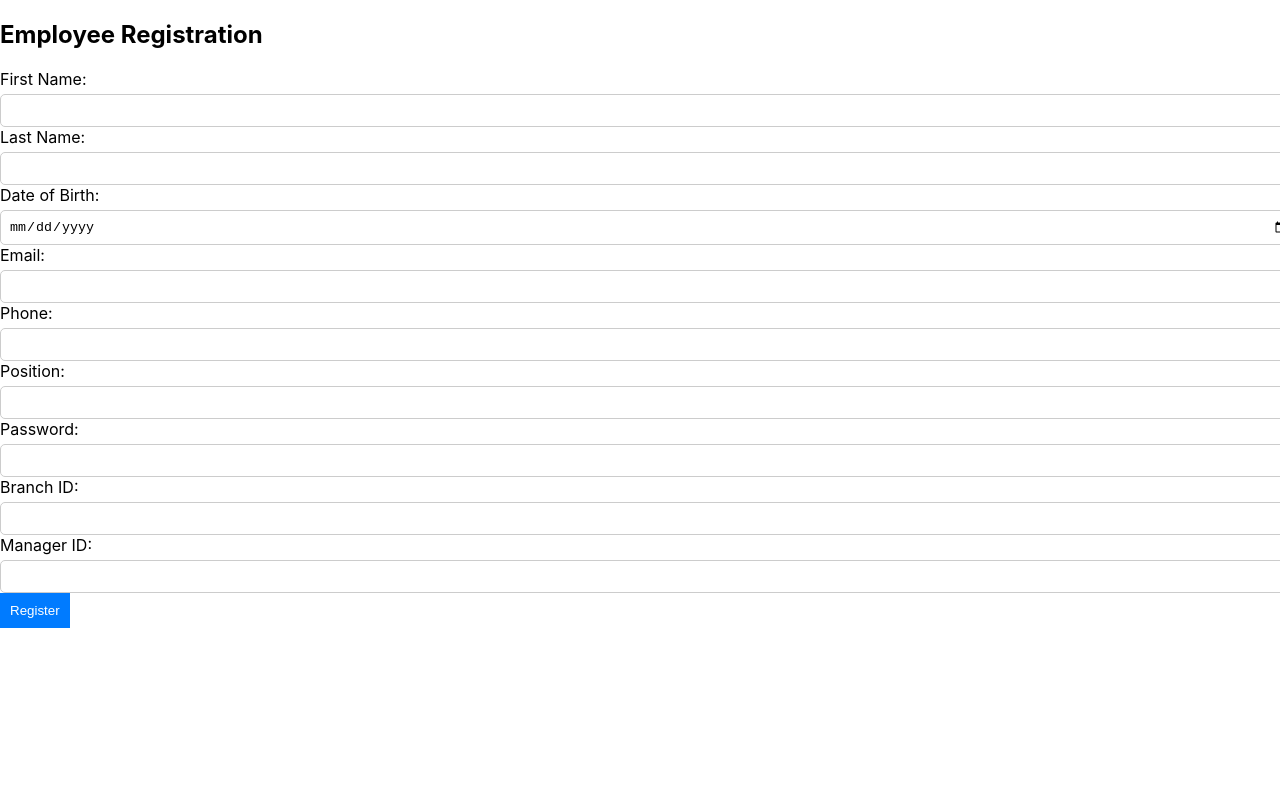
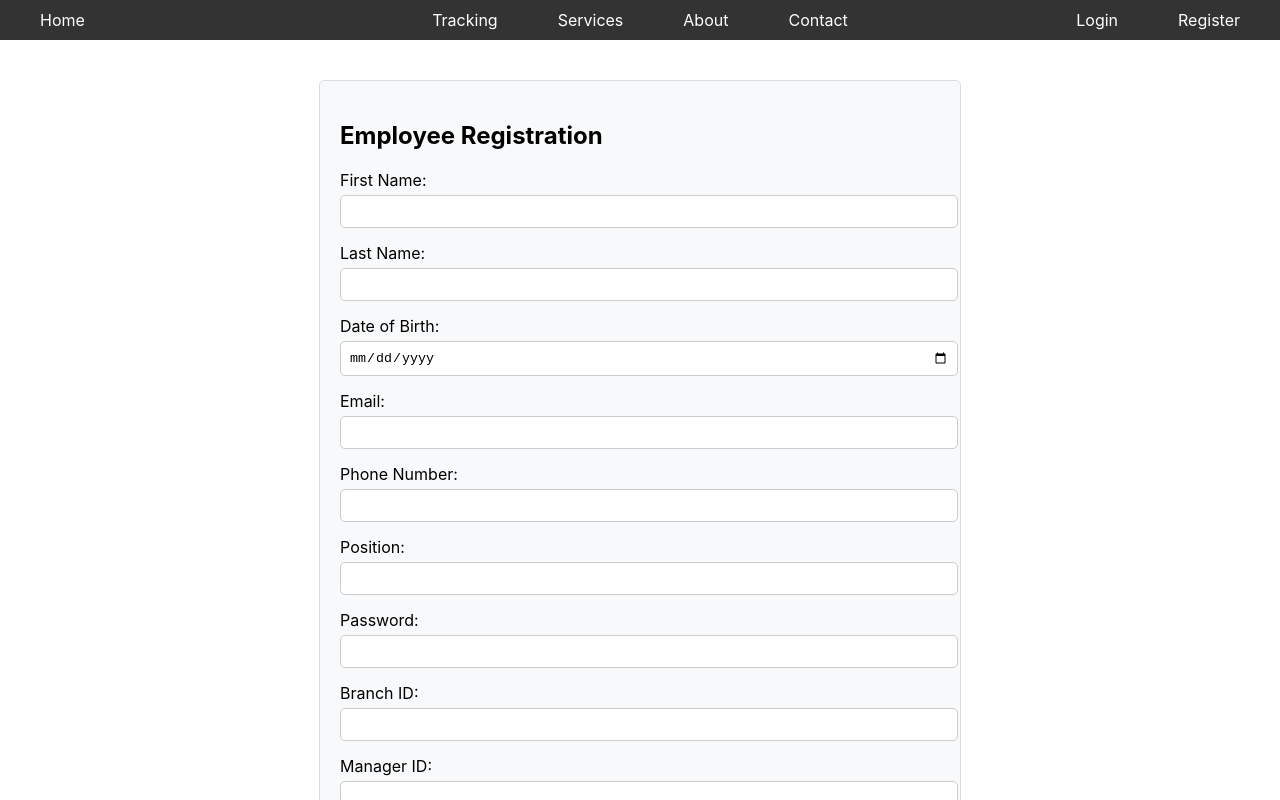
Before and after one commit to LuisangelE-04/Database-Project, a React (Create React App) app: page /employeeregister in a window 1280 px wide. Shown: the top 800 px of the page. Built offline with nearby package versions, Linux system fonts and the light colour scheme.

Commit message:
update endpoints and add pages

```diff
--- a/src/endpoints/Endpoints.js
+++ b/src/endpoints/Endpoints.js
@@ -1,7 +1,7 @@
 import axios from 'axios';
 
 //export const BASE_URL = process.env.REACT_APP_API_URL || 'http://localhost:5000/';
-export const BASE_URL = 'http://localhost:5000/';
+export const BASE_URL = 'https://24cf-76-142-23-132.ngrok-free.app/';
 
 export const ENDPOINTS = {
   AUTH: {
--- a/src/pages/EmployeeLogin.js
+++ b/src/pages/EmployeeLogin.js
@@ -1,5 +1,7 @@
 import React, { useState } from 'react';
 import '../css/Login.css';
+import { useNavigate } from 'react-router-dom';
+import { createENDPOINT, ENDPOINTS } from '../endpoints/Endpoints';
 import NavBar from '../components/NavBar';
 import Footer from '../components/Footer';
 
@@ -7,11 +9,27 @@ const EmployeeLogin = () => {
   const [email, setEmail] = useState('');
   const [password, setPassword] = useState('');
 
-  const handleLogin = (e) => {
+  const navigate = useNavigate();
+
+  const handleLogin = async (e) => {
     e.preventDefault();
-    // Add login logic here
-    console.log('Email:', email);
-    console.log('Password:', password);
+
+    try {
+      const payload = {
+        payload: {
+          "email": email,
+          "password": password,
+        }
+      };
+
+      const response = await createENDPOINT(ENDPOINTS.AUTH.EMPLOYEE.LOGIN).post(payload);
+      alert("Login Successful");
+      navigate('/employeedashboard');
+
+    } catch (error) {
+      alert("Error: " + error.message);
+      return;
+    }
   };
 
   return (
--- a/src/pages/EmployeeRegister.js
+++ b/src/pages/EmployeeRegister.js
@@ -1,129 +1,142 @@
 import React, { useState } from 'react';
+import { useNavigate } from 'react-router-dom';
+import { createENDPOINT, ENDPOINTS } from "../endpoints/Endpoints";
+import "../css/Register.css"
+import NavBar from '../components/NavBar';
+import Footer from '../components/Footer';
 
 const EmployeeRegister = () => {
-  const [formData, setFormData] = useState({
-    firstName: '',
-    lastName: '',
-    dob: '',
-    email: '',
-    phone: '',
-    position: '',
-    password: '',
-    branchID: '',
-    managerID: '',
-  });
+  const [firstName, setFirstName] = useState('');
+  const [lastName, setLastName] = useState('');
+  const [dob, setDob] = useState('');
+  const [email, setEmail] = useState('');
+  const [phoneNumber, setPhoneNumber] = useState('');
+  const [position, setPosition] = useState('');
+  const [password, setPassword] = useState('');
+  const [branchID, setBranchID] = useState('');
+  const [managerID, setManagerID] = useState('');
 
-  const handleChange = (e) => {
-    const { name, value } = e.target;
-    setFormData({
-      ...formData,
-      [name]: value,
-    });
+  const navigate = useNavigate();
+
+  const handleSubmit = async (e) => {
+    e.preventDefault();
+
+    try {
+      const payload = {
+        payload: {
+          "firstName": firstName,
+          "lastName": lastName,
+          "dob": dob,
+          "email": email,
+          "phoneNumber": phoneNumber,
+          "position": position,
+          "password": password,
+          "branchID": branchID,
+          "managerID": managerID
+        }
       };
 
-  const handleSubmit = (e) => {
-    e.preventDefault();
-    // Handle form submission logic here
-    console.log('Form data submitted:', formData);
+      const response = await createENDPOINT(ENDPOINTS.AUTH.EMPLOYEE.REGISTER).post(payload);
+      alert("Account Created Successfully");
+      navigate('/employeedashboard');
+    } catch (error) {
+      alert("Error: " + error.message);
+      return;
+    }
   };
 
   return (
-    <div>
+    <>
+      <NavBar />
+      <div className="register-container">
         <h2>Employee Registration</h2>
         <form onSubmit={handleSubmit}>
-        <div>
+          <div className="form-group">
             <label>First Name:</label>
             <input
               type="text"
-            name="firstName"
-            value={formData.firstName}
-            onChange={handleChange}
+              value={firstName}
+              onChange={(e) => setFirstName(e.target.value)}
               required
             />
           </div>
-        <div>
+          <div className="form-group">
             <label>Last Name:</label>
             <input
               type="text"
-            name="lastName"
-            value={formData.lastName}
-            onChange={handleChange}
+              value={lastName}
+              onChange={(e) => setLastName(e.target.value)}
               required
             />
           </div>
-        <div>
+          <div className="form-group">
             <label>Date of Birth:</label>
             <input
               type="date"
-            name="dob"
-            value={formData.dob}
-            onChange={handleChange}
+              value={dob}
+              onChange={(e) => setDob(e.target.value)}
               required
             />
           </div>
-        <div>
+          <div className="form-group">
             <label>Email:</label>
             <input
               type="email"
-            name="email"
-            value={formData.email}
-            onChange={handleChange}
+              value={email}
+              onChange={(e) => setEmail(e.target.value)}
               required
             />
           </div>
-        <div>
-          <label>Phone:</label>
+          <div className="form-group">
+            <label>Phone Number:</label>
             <input
-            type="tel"
-            name="phone"
-            value={formData.phone}
-            onChange={handleChange}
+              type="text"
+              value={phoneNumber}
+              onChange={(e) => setPhoneNumber(e.target.value)}
               required
             />
           </div>
-        <div>
+          <div className="form-group">
             <label>Position:</label>
             <input
               type="text"
-            name="position"
-            value={formData.position}
-            onChange={handleChange}
+              value={position}
+              onChange={(e) => setPosition(e.target.value)}
               required
             />
           </div>
-        <div>
+          <div className="form-group">
             <label>Password:</label>
             <input
               type="password"
-            name="password"
-            value={formData.password}
-            onChange={handleChange}
+              value={password}
+              onChange={(e) => setPassword(e.target.value)}
               required
             />
           </div>
-        <div>
+          <div className="form-group">
             <label>Branch ID:</label>
             <input
-            type="number"
-            name="branchID"
-            value={formData.branchID}
-            onChange={handleChange}
+              type="text"
+              value={branchID}
+              onChange={(e) => setBranchID(e.target.value)}
               required
             />
           </div>
-        <div>
+          <div className="form-group">
             <label>Manager ID:</label>
             <input
-            type="number"
-            name="managerID"
-            value={formData.managerID}
-            onChange={handleChange}
+              type="text"
+              value={managerID}
+              onChange={(e) => setManagerID(e.target.value)}
               required
             />
           </div>
           <button type="submit">Register</button>
         </form>
       </div>
+      <Footer />
+    </>
   );
 };
 
--- a/src/pages/Login.js
+++ b/src/pages/Login.js
@@ -1,26 +1,34 @@
 import React, { useState } from "react";
+import { useNavigate } from "react-router-dom";
 import '../css/Login.css';
 import NavBar from "../components/NavBar";
 import Footer from "../components/Footer";
+import { createENDPOINT, ENDPOINTS } from "../endpoints/Endpoints";
 
 const Login = () => {
-  const [formData, setFormData] = useState({
-    email: "",
-    password: "",
-  });
+  const [email, setEmail] = useState("");
+  const [password, setPassword] = useState("");
 
-  const handleChange = (e) => {
-    const { name, value } = e.target;
-    setFormData({
-      ...formData,
-      [name]: value,
-    });
-  };
+  const navigate = useNavigate();
 
-  const handleSubmit = (e) => {
+  const handleSubmit = async (e) => {
     e.preventDefault();
-    // Handle form submission logic here
-    console.log(formData);
+
+    try {
+      const payload = {
+        payload: {
+          "email": email,
+          "password": password,
+        }
+      };
+
+      const response = await createENDPOINT(ENDPOINTS.AUTH.CUSTOMER.LOGIN).post(payload);
+      alert("Login Successful");
+      navigate('/dashboard');
+    } catch (error) {
+      alert("Error: " + error.message);
+      return;
+    }
   };
 
   return (
@@ -35,8 +43,7 @@ const Login = () => {
             type="email"
             id="email"
             name="email"
-            value={formData.email}
-            onChange={handleChange}
+            onChange={(e) => setEmail(e.target.value)}
             required
           />
         </div>
@@ -46,8 +53,7 @@ const Login = () => {
             type="password"
             id="password"
             name="password"
-            value={formData.password}
-            onChange={handleChange}
+            onChange={(e) => setPassword(e.target.value)}
             required
           />
         </div>
--- a/src/pages/Register.js
+++ b/src/pages/Register.js
@@ -14,7 +14,7 @@ const Register = () => {
   const [street, setStreet] = useState('');
   const [city, setCity] = useState('');
   const [state, setState] = useState('');
-  const [zip, setZip] = useState('');
+  const [zipcode, setZip] = useState('');
 
   const [signupSuccess, setSignupSuccess] = useState(false);
   const navigate = useNavigate();
@@ -24,6 +24,7 @@ const Register = () => {
 
     try {
       const payload = {
+        payload: {
           "firstName": firstName,
           "lastName": lastName,
           "email": email,
@@ -32,7 +33,8 @@ const Register = () => {
           "street": street,
           "city": city,
           "state": state,
-        "zip": zip
+          "zipcode": zipcode
+        }
       };
 
       const response = await createENDPOINT(ENDPOINTS.AUTH.CUSTOMER.REGISTER).post(payload);
@@ -138,7 +140,7 @@ const Register = () => {
             />
           </div>
           <div className="form-group">
-            <label htmlFor="zip">Zip Code:</label>
+            <label htmlFor="zipcode">Zip Code:</label>
             <input
               type="text"
               id="zip"
--- a/src/pages/Tracking.js
+++ b/src/pages/Tracking.js
@@ -1,9 +1,17 @@
-import React from 'react';
+import React, { useEffect } from 'react';
+import { useNavigate } from 'react-router-dom';
 import NavBar from '../components/NavBar';
 import Footer from '../components/Footer';
-import '../css/Tracking.css'; // Import the CSS file
+import '../css/Tracking.css';
+import { createENDPOINT, ENDPOINTS } from '../endpoints/Endpoints';
 
 const Tracking = () => {
+  const [packageID, setPackageID] = useState('');
+  const [status, setStatus] = useState('');
+
+  const navigate = useNavigate();
+
+
   return (
     <>
       <NavBar />
```
Also changed, not shown: src/pages/AdminDashboard.js (added), src/pages/AdminReports.js (added), src/pages/CustomerDashboard.js (added). Lines whose indentation alone changed are shown as unchanged.
